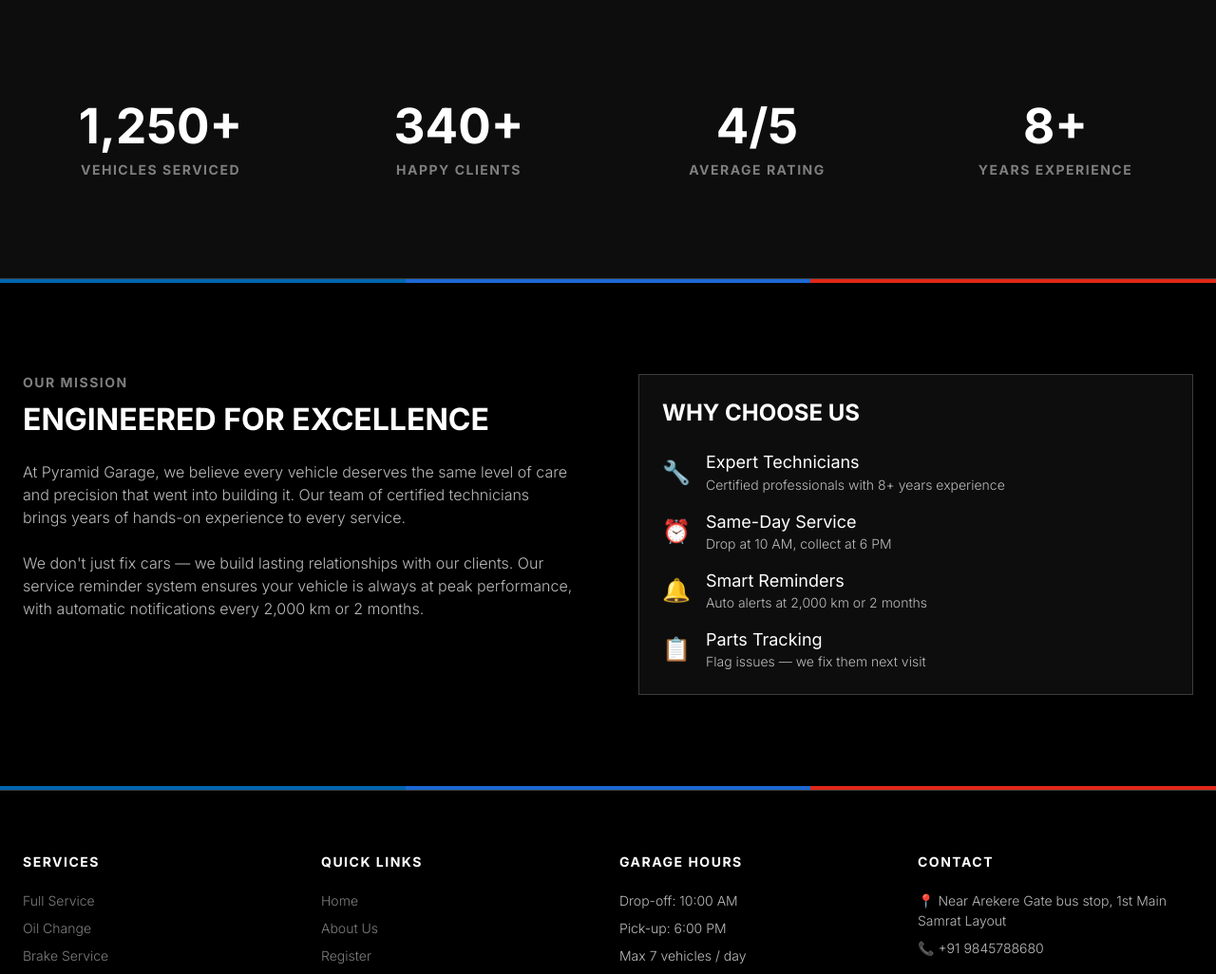
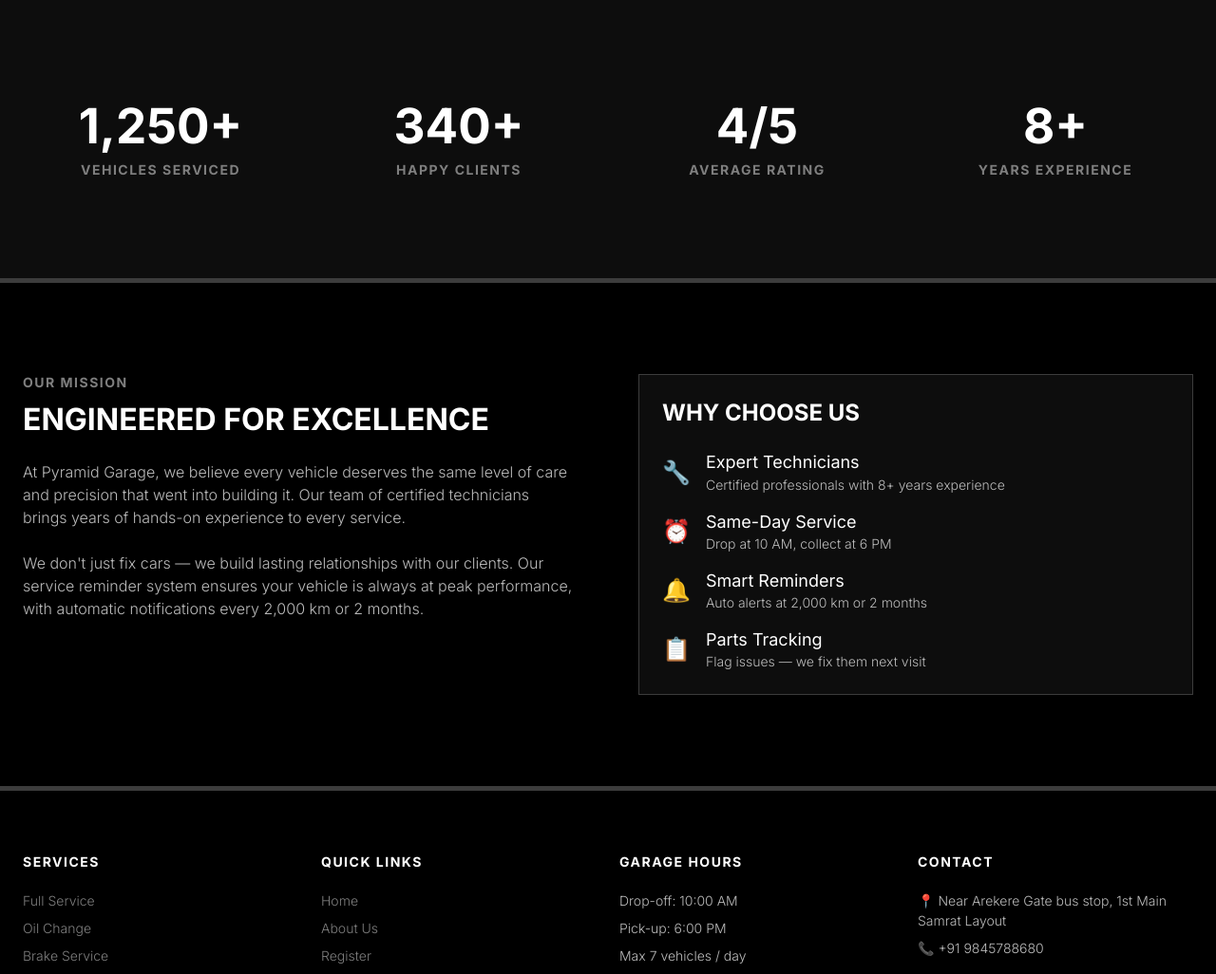
Before and after one commit to chinmayc0707/Precision-Garage, a Flask app: page /about in a window 1280 px wide. Shown: the part 310-1336 px from the top of the page at 95% size. Run offline with Flask 3, Linux system fonts and the light colour scheme; data that the repository does not hold is empty; some libraries are stand-ins or nearby versions.

Commit message:
Update divider color to #3c3c3c
Update the background color of `.m-stripe` dividing sections in `style.css` from the brand tri-colors to `#3c3c3c`.

Co-authored-by: chinmayc0707 <139462368+chinmayc0707@users.noreply.github.com>

```diff
--- a/static/css/style.css
+++ b/static/css/style.css
@@ -208,9 +208,9 @@ ul, ol {
     flex: 1;
 }
 
-.m-stripe span:nth-child(1) { background: var(--m-blue-light); }
-.m-stripe span:nth-child(2) { background: var(--m-blue-dark); }
-.m-stripe span:nth-child(3) { background: var(--m-red); }
+.m-stripe span:nth-child(1) { background: #3c3c3c; }
+.m-stripe span:nth-child(2) { background: #3c3c3c; }
+.m-stripe span:nth-child(3) { background: #3c3c3c; }
 
 .m-stripe-thin {
     height: 2px;
```
